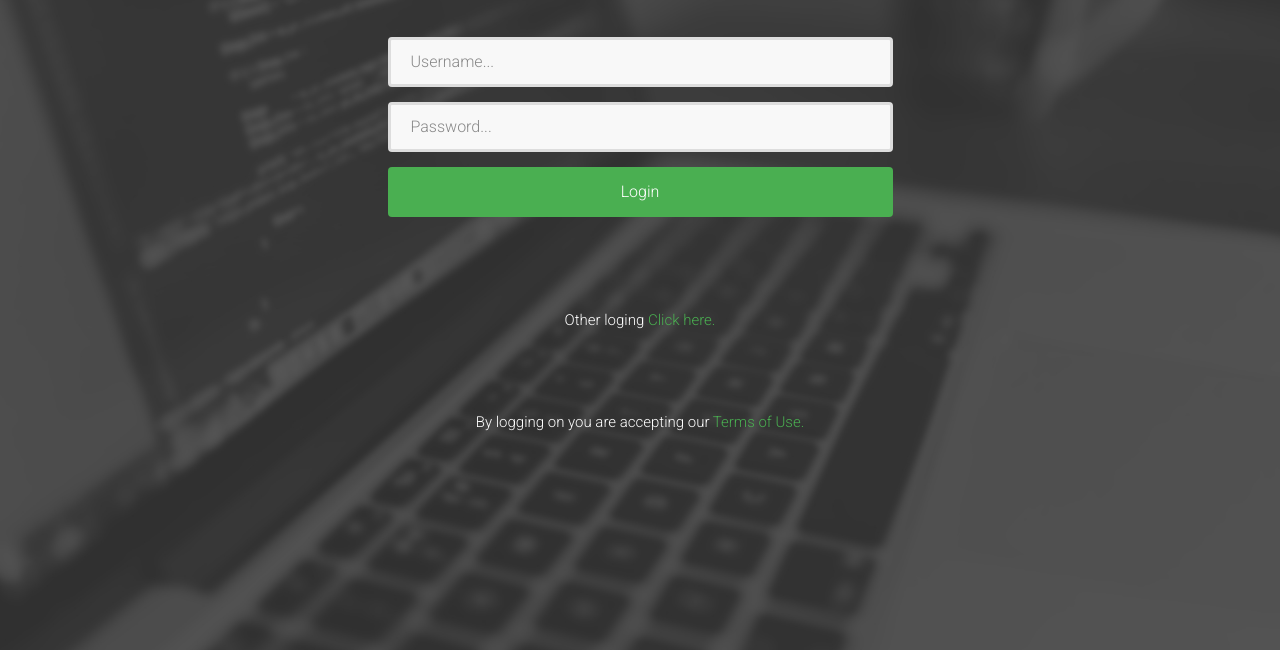
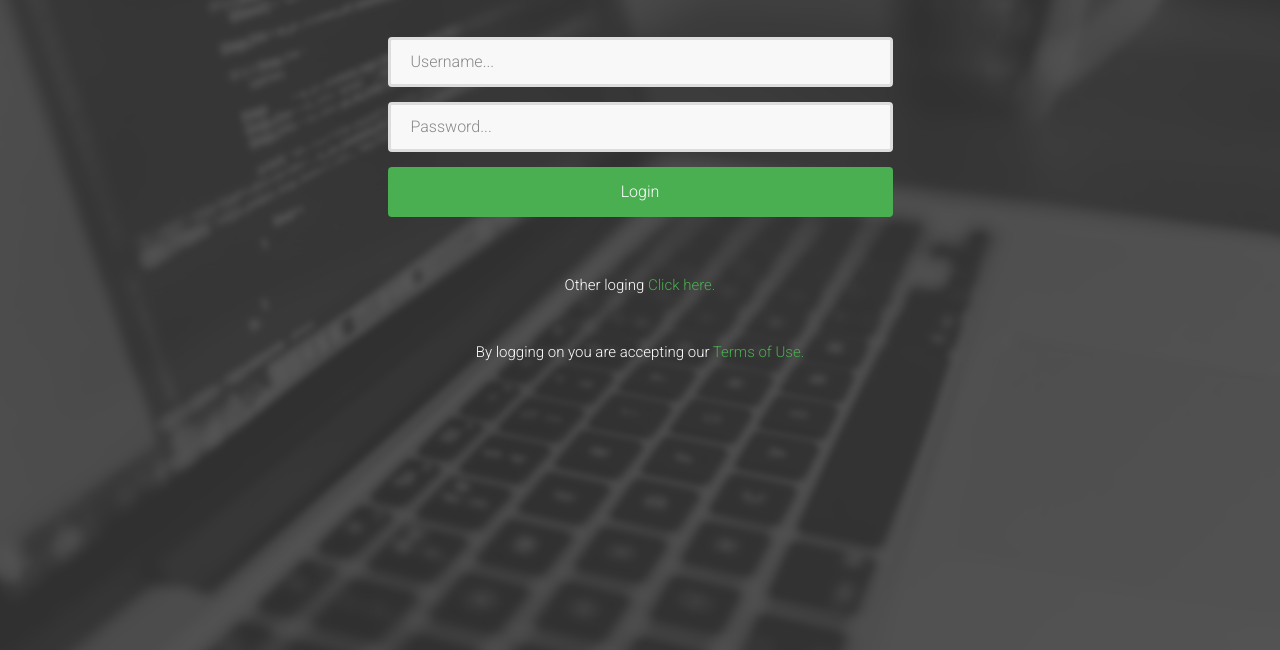
Before and after one commit to Airdigit/airdigit.github.io, a plain HTML site: page index.html in a window 1280 px wide. Shown: the part 150-800 px from the top of the page. Drawn offline with Linux system fonts and the light colour scheme.

Commit message:
Initial commit

```diff
--- a/assets/css/style.css
+++ b/assets/css/style.css
@@ -158,7 +158,7 @@ img { max-width: 100%; }
 }
 
 .social-login {
-	margin-top: 35px;
+	margin-top: 0px;
 }
 
 .social-login h3 {
```
